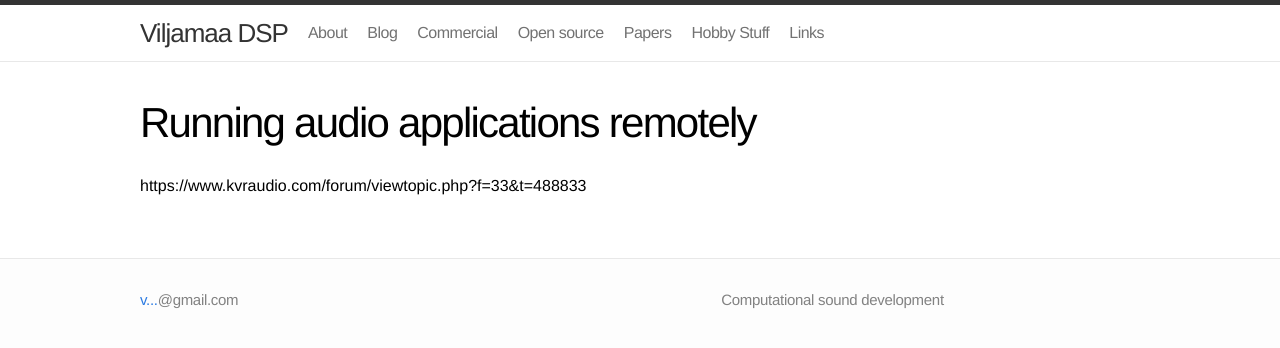
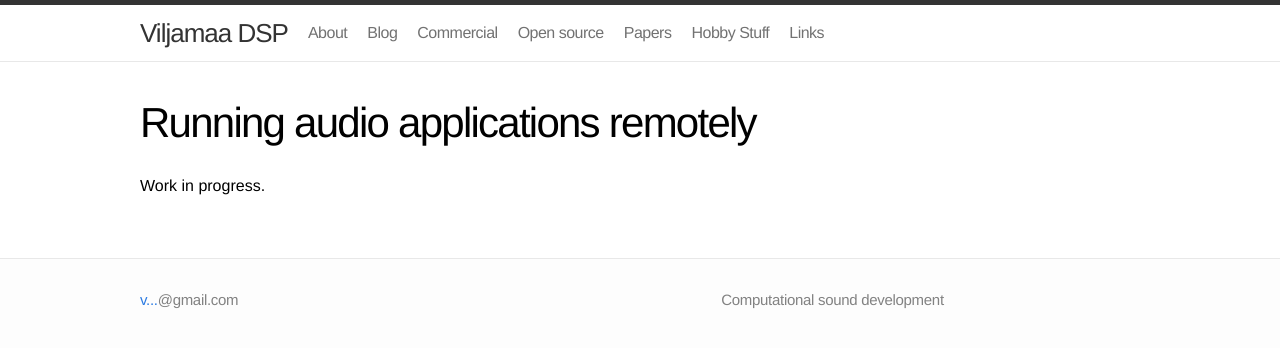
Before and after one commit to mviljamaa/mviljamaa.github.io, a Jekyll site: the page built from _posts/2017-07-29-using-audio-applications-remotely.markdown, in a window 1280 px wide. Shown: the top 348 px of the page. Built offline with Jekyll 4.4.1, drawn with Linux system fonts in a browser that asks for light colours.

Commit message:
Update 2017-07-29-using-audio-applications-remotely.markdown

```diff
--- a/_posts/2017-07-29-using-audio-applications-remotely.markdown
+++ b/_posts/2017-07-29-using-audio-applications-remotely.markdown
@@ -10,4 +10,4 @@ order: 3
 tags: []
 ---
 
-https://www.kvraudio.com/forum/viewtopic.php?f=33&t=488833
+Work in progress.
```
